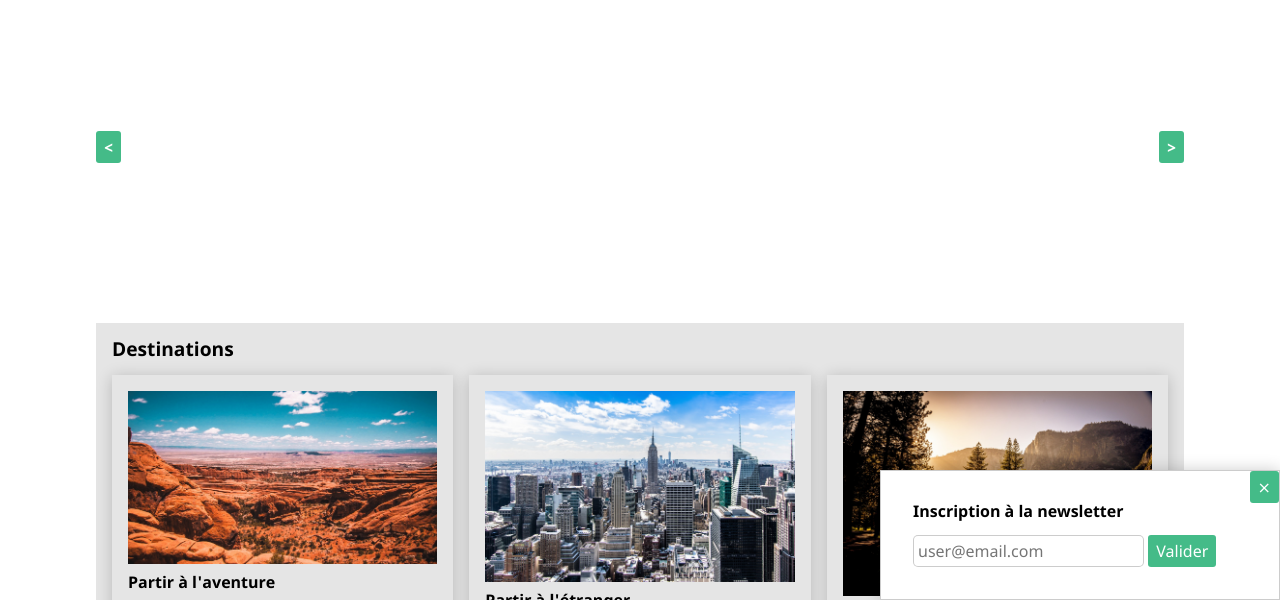
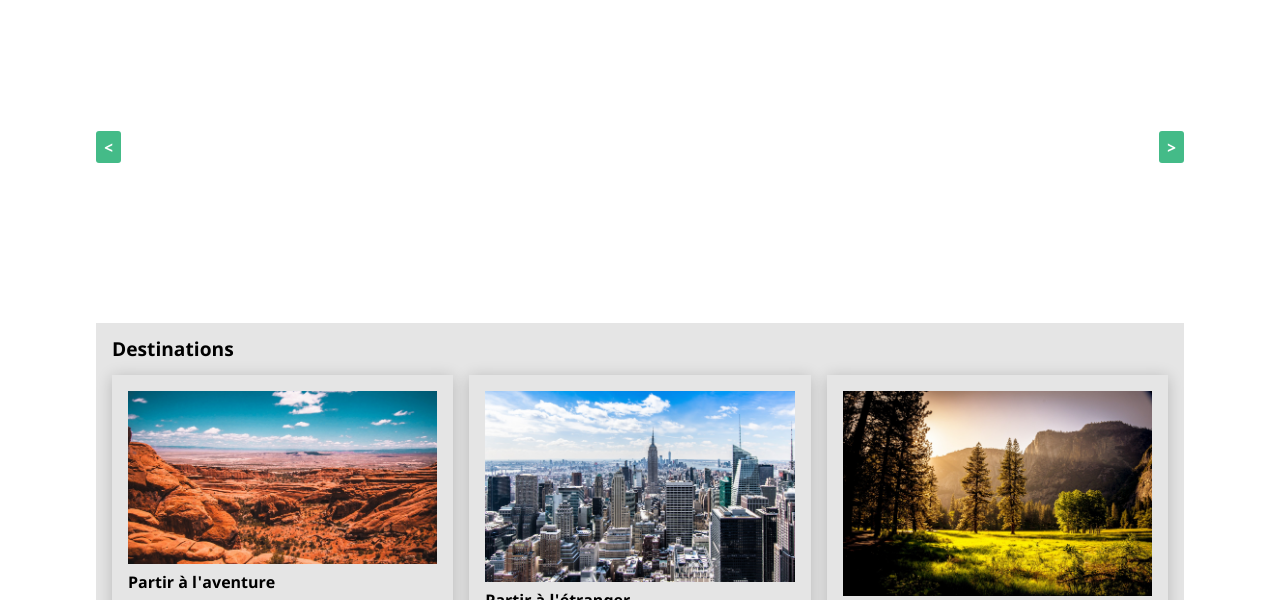
Before and after one commit to Fabrice-LE-CORRE/CP5-tripOdvisor, a plain HTML site: page index.html in a window 1280 px wide. Shown: the part 200-800 px from the top of the page. Drawn offline with Linux system fonts and the light colour scheme.

Commit message:
feat(newsletter): hide newsletter by default

```diff
--- a/index.html
+++ b/index.html
@@ -8,8 +8,6 @@
   <link rel="stylesheet" href="css/fonts.css">
   <link rel="stylesheet" href="css/styles.css">
   <link rel="shortcut icon" href="img/favicon.ico" type="image/x-icon">
-
-  <script src="js/main.js"></script>
 </head>
 <body>
 
@@ -213,7 +211,7 @@
     </div>
   </main>
 
-  <aside class="newsletter">
+  <aside class="newsletter newsletter--hidden">
     <button class="newsletter__close btn" aria-label="Fermer" type="button">&Cross;</button>
     <h2 class="newsletter__title">Inscription à la newsletter</h2>
     <form>
@@ -227,5 +225,7 @@
       <p>Toute ressemblance avec d'autres contenus est purement fortuite.</p>
     </div>
   </footer>
+
+  <script src="js/main.js"></script>
 </body>
 </html>
```
Also changed, not shown: js/main.js (+1 -14 lines).
